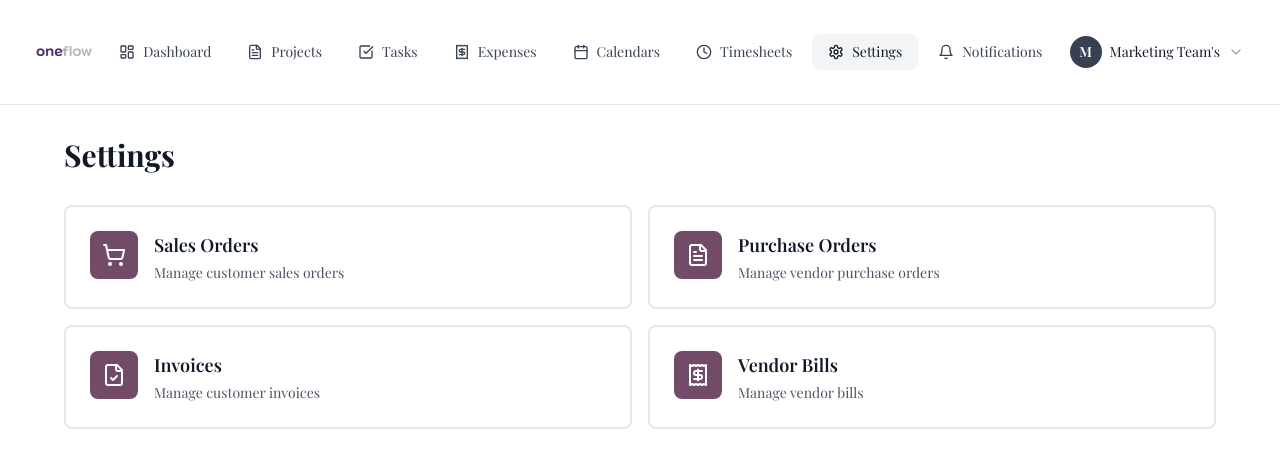
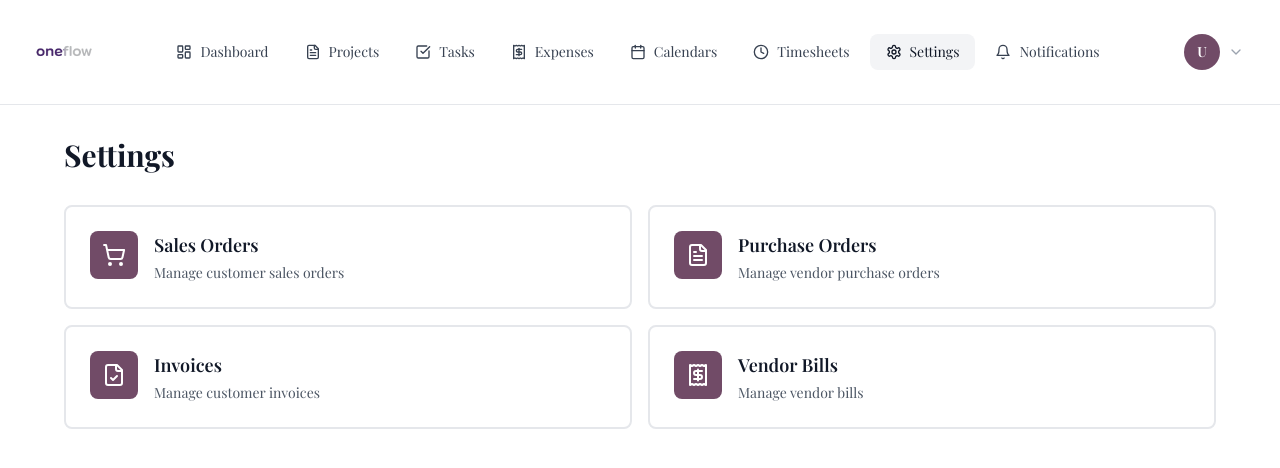
Before and after one commit to VrajVed/GGW-OdooXAmalthea, a React (Vite) app in the folder frontend/: page /app/settings in a window 1280 px wide. Shown: the top 468 px of the page. Built offline with nearby package versions, Linux system fonts and the light colour scheme; no server answers.

Commit message:
enhanced the ui of the dashboard and made the after login better

```diff
--- a/frontend/src/components/Navbar.jsx
+++ b/frontend/src/components/Navbar.jsx
@@ -1,4 +1,4 @@
-import { useState } from 'react'
+import { useState, useEffect } from 'react'
 import { Link, useLocation, useNavigate } from 'react-router-dom'
 import {
   LayoutDashboard,
@@ -12,10 +12,11 @@ import {
   Briefcase,
   Settings,
   ChevronDown,
-  Receipt
+  Receipt,
+  LogOut
 } from 'lucide-react'
 import { cn } from '../lib/utils'
-import { removeUser } from '../lib/api'
+import { removeUser, getUser } from '../lib/api'
 import logo from '../images/logo.png'
 
 const navigationItems = [
@@ -27,8 +28,6 @@ const navigationItems = [
   { icon: Clock, label: 'Timesheets', path: '/timesheets' },
 ]
 
-// database dropdown removed; replaced by Timesheets
-
 const otherItems = [
   { icon: Settings, label: 'Settings', path: '/settings' },
 ]
@@ -36,6 +35,40 @@ const otherItems = [
 function Navbar() {
   const location = useLocation()
   const navigate = useNavigate()
+  const [showUserDropdown, setShowUserDropdown] = useState(false)
+  const [user, setUser] = useState(null)
+  const dropdownTimeoutRef = useState(null)
+
+  useEffect(() => {
+    const userData = getUser()
+    setUser(userData)
+  }, [])
+
+  const handleMouseEnter = () => {
+    if (dropdownTimeoutRef.current) {
+      clearTimeout(dropdownTimeoutRef.current)
+    }
+    setShowUserDropdown(true)
+  }
+
+  const handleMouseLeave = () => {
+    dropdownTimeoutRef.current = setTimeout(() => {
+      setShowUserDropdown(false)
+    }, 100)
+  }
+
+  const getInitials = (fullName) => {
+    if (!fullName) return 'U'
+    const names = fullName.trim().split(' ')
+    if (names.length === 1) {
+      return names[0].charAt(0).toUpperCase()
+    }
+    return (names[0].charAt(0) + names[names.length - 1].charAt(0)).toUpperCase()
+  }
+
+  const getUserRole = () => {
+    return user?.role || 'Project Manager'
+  }
 
   const isActive = (path) => {
     const full = `/app${path}`
@@ -43,6 +76,11 @@ function Navbar() {
   }
 
   const handleLogoClick = () => {
+    removeUser()
+    navigate('/')
+  }
+
+  const handleLogout = () => {
     removeUser()
     navigate('/')
   }
@@ -64,8 +102,6 @@ function Navbar() {
       </Link>
     )
   }
-
-  // database dropdown logic removed
 
   return (
     <nav className="bg-white border-b border-gray-200 px-6 py-3 sticky top-0 z-40">
@@ -89,8 +125,6 @@ function Navbar() {
             />
           ))}
 
-          {/* Database dropdown removed; Timesheets added in navigationItems */}
-
           {otherItems.map((item) => (
             <NavItem
               key={item.path}
@@ -99,7 +133,6 @@ function Navbar() {
             />
           ))}
 
-          {/* Notifications moved to the end after Settings */}
           <NavItem
             key="/notifications"
             item={{ icon: Bell, label: 'Notifications', path: '/notifications' }}
@@ -108,12 +141,34 @@ function Navbar() {
         </div>
 
         <div className="flex items-center gap-3 flex-shrink-0">
-          <div className="flex items-center gap-2 px-3 py-2 rounded-lg hover:bg-gray-50 cursor-pointer">
-            <div className="w-8 h-8 bg-gray-700 rounded-full flex items-center justify-center">
-              <span className="text-white font-semibold text-sm">M</span>
+          <div
+            className="relative"
+            onMouseEnter={handleMouseEnter}
+            onMouseLeave={handleMouseLeave}
+          >
+            <div className="flex items-center gap-2 px-3 py-2 rounded-lg hover:bg-gray-50 cursor-pointer">
+              <div className="w-9 h-9 bg-[#714b67] rounded-full flex items-center justify-center">
+                <span className="text-white font-semibold text-sm">{getInitials(user?.full_name)}</span>
+              </div>
+              <ChevronDown className="w-4 h-4 text-gray-400" />
             </div>
-            <span className="text-sm font-medium text-gray-900 hidden sm:inline">Marketing Team's</span>
-            <ChevronDown className="w-4 h-4 text-gray-400" />
+
+            {showUserDropdown && (
+              <div className="absolute right-0 top-full w-56 bg-white rounded-lg shadow-lg border border-gray-200 py-2 z-50 mt-1">
+                <div className="px-4 py-3 border-b border-gray-100">
+                  <p className="text-sm font-semibold text-gray-900">{user?.full_name || 'User'}</p>
+                  <p className="text-xs text-gray-500 mt-1">{getUserRole()}</p>
+                  <p className="text-xs text-gray-400 mt-1">{user?.email}</p>
+                </div>
+                <button
+                  onClick={handleLogout}
+                  className="w-full px-4 py-2 text-left text-sm text-red-600 hover:bg-red-50 flex items-center gap-2 transition-colors"
+                >
+                  <LogOut className="w-4 h-4" />
+                  Logout
+                </button>
+              </div>
+            )}
           </div>
         </div>
       </div>
--- a/frontend/src/pages/DashboardPage.jsx
+++ b/frontend/src/pages/DashboardPage.jsx
@@ -115,8 +115,6 @@ const DashboardPage = () => {
       label: 'Active Projects',
       value: dashboardData.stats.activeProjects,
       icon: Briefcase,
-      bgColor: 'bg-blue-50',
-      iconColor: 'text-blue-600',
       description: 'Currently in progress'
     },
     {
@@ -124,8 +122,6 @@ const DashboardPage = () => {
       label: 'Delayed Tasks',
       value: dashboardData.stats.delayedTasks,
       icon: AlertTriangle,
-      bgColor: 'bg-red-50',
-      iconColor: 'text-red-600',
       description: 'Past due date'
     },
     {
@@ -133,8 +129,6 @@ const DashboardPage = () => {
       label: 'Hours Logged',
       value: dashboardData.stats.hoursLogged.toFixed(1),
       icon: Clock,
-      bgColor: 'bg-purple-50',
-      iconColor: 'text-purple-600',
       description: 'Total time tracked'
     },
     {
@@ -142,8 +136,6 @@ const DashboardPage = () => {
       label: 'Revenue Earned',
       value: `₹${dashboardData.stats.revenueEarned.toLocaleString()}`,
       icon: TrendingUp,
-      bgColor: 'bg-green-50',
-      iconColor: 'text-green-600',
       description: 'Approved expenses'
     }
   ]
@@ -164,19 +156,19 @@ const DashboardPage = () => {
 
   const getStatusStyles = (status) => {
     const styles = {
-      planned: { bg: 'bg-blue-100', text: 'text-blue-700', border: 'border-blue-200' },
-      in_progress: { bg: 'bg-yellow-100', text: 'text-yellow-700', border: 'border-yellow-200' },
-      completed: { bg: 'bg-green-100', text: 'text-green-700', border: 'border-green-200' },
-      on_hold: { bg: 'bg-gray-100', text: 'text-gray-700', border: 'border-gray-200' }
+      planned: { bg: 'bg-purple-50', text: 'text-[#714b67]', border: 'border-purple-200' },
+      in_progress: { bg: 'bg-purple-100', text: 'text-[#5a3a52]', border: 'border-purple-300' },
+      completed: { bg: 'bg-gray-100', text: 'text-gray-700', border: 'border-gray-300' },
+      on_hold: { bg: 'bg-gray-50', text: 'text-gray-600', border: 'border-gray-200' }
     }
     return styles[status] || styles.planned
   }
 
   const getProgressBarColor = (progress) => {
-    if (progress >= 75) return 'bg-green-500'
-    if (progress >= 50) return 'bg-yellow-500'
-    if (progress >= 25) return 'bg-orange-500'
-    return 'bg-red-500'
+    if (progress >= 75) return 'bg-[#714b67]'
+    if (progress >= 50) return 'bg-[#8a5a7f]'
+    if (progress >= 25) return 'bg-purple-300'
+    return 'bg-purple-200'
   }
 
   const formatDate = (dateString) => {
@@ -202,7 +194,7 @@ const DashboardPage = () => {
     return (
       <div className="h-full bg-gray-50 flex items-center justify-center">
         <div className="text-center">
-          <AlertTriangle className="w-12 h-12 text-red-500 mx-auto mb-4" />
+          <AlertTriangle className="w-12 h-12 text-[#714b67] mx-auto mb-4" />
           <h3 className="text-lg font-medium text-gray-900 mb-2">Error Loading Dashboard</h3>
           <p className="text-gray-600 mb-4">{error}</p>
           <button
@@ -245,13 +237,12 @@ const DashboardPage = () => {
               return (
                 <div
                   key={metric.id}
-                  className="bg-white border border-gray-200 rounded-lg p-6 hover:shadow-lg transition-all duration-200 cursor-pointer group"
+                  className="bg-white border border-gray-200 rounded-lg p-6 hover:shadow-lg transition-all duration-200"
                 >
                   <div className="flex items-center justify-between mb-4">
-                    <div className={`${metric.bgColor} p-3 rounded-lg group-hover:scale-110 transition-transform`}>
-                      <Icon className={`w-6 h-6 ${metric.iconColor}`} />
+                    <div className="bg-purple-50 p-3 rounded-lg">
+                      <Icon className="w-6 h-6 text-[#714b67]" />
                     </div>
-                    <ArrowUpRight className="w-5 h-5 text-gray-400 opacity-0 group-hover:opacity-100 transition-opacity" />
                   </div>
                   <div>
                     <p className="text-sm font-medium text-gray-600 mb-1">{metric.label}</p>
@@ -363,21 +354,21 @@ const DashboardPage = () => {
                     {/* Metrics */}
                     <div className="grid grid-cols-3 gap-3 mb-4 py-3 border-t border-b border-gray-100">
                       <div className="text-center">
-                        <CheckCircle2 className="w-4 h-4 text-green-600 mx-auto mb-1" />
+                        <CheckCircle2 className="w-4 h-4 text-[#714b67] mx-auto mb-1" />
                         <p className="text-xs text-gray-600 mb-0.5">Tasks</p>
                         <p className="text-sm font-semibold text-gray-900">
                           {project.tasks.completed}/{project.tasks.total}
                         </p>
                       </div>
                       <div className="text-center">
-                        <AlertTriangle className="w-4 h-4 text-red-600 mx-auto mb-1" />
+                        <AlertTriangle className="w-4 h-4 text-[#714b67] mx-auto mb-1" />
                         <p className="text-xs text-gray-600 mb-0.5">Delayed</p>
                         <p className="text-sm font-semibold text-gray-900">
                           {project.tasks.delayed}
                         </p>
                       </div>
                       <div className="text-center">
-                        <Calendar className="w-4 h-4 text-blue-600 mx-auto mb-1" />
+                        <Calendar className="w-4 h-4 text-[#714b67] mx-auto mb-1" />
                         <p className="text-xs text-gray-600 mb-0.5">Due</p>
                         <p className="text-sm font-semibold text-gray-900">
                           {formatDate(project.due)}
```
